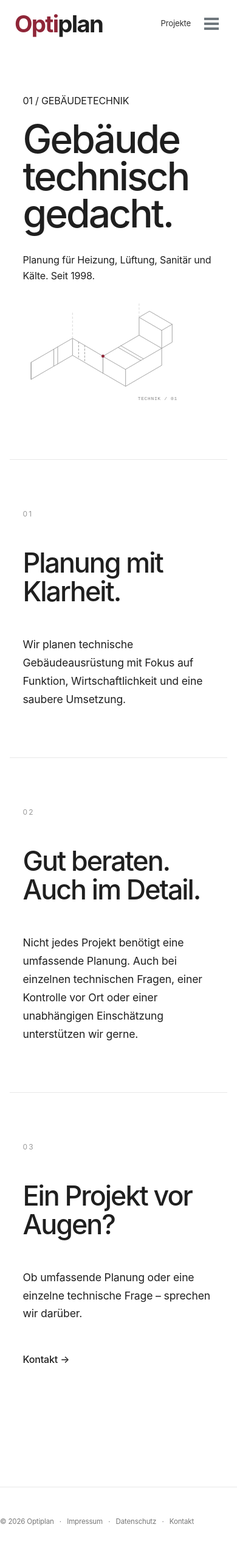
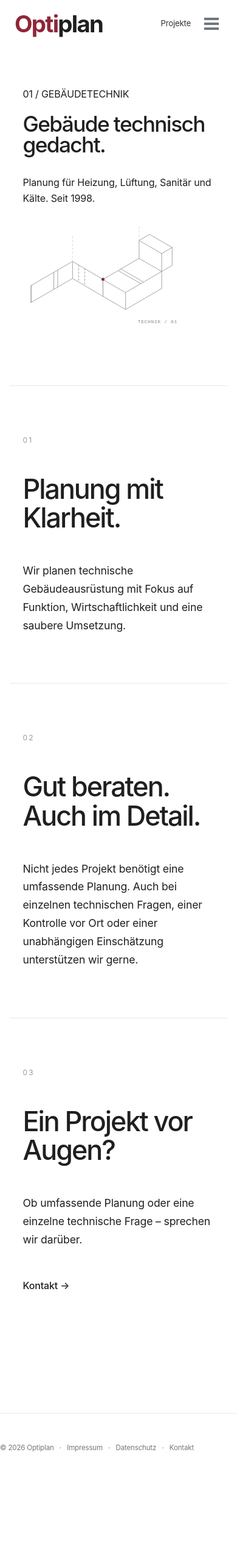
Before and after one commit to gryphiusodenhobler/www.optiplan.at, a Jekyll site: the page built from index.md, in a window 390 px wide. Shown: the whole page at 61% size. Built offline with Jekyll 4.4.1, drawn with Linux system fonts in a browser that asks for light colours; cached includes are drawn as plain includes; after the commit the page ends 2447 px from its top, so only the background shows below that.

Commit message:
Update optiplan.scss

```diff
--- a/_sass/optiplan.scss
+++ b/_sass/optiplan.scss
@@ -791,3 +791,23 @@ body {
 .services-intro .services-kicker {
   margin-bottom: 2rem;
 }
+@media (max-width: 768px) {
+  .hero-section.optiplan-hero {
+    min-height: auto;
+    padding: 4rem 0 5rem;
+  }
+
+  .optiplan-hero .hero-inner.optiplan-hero-grid {
+    grid-template-columns: minmax(0, 1fr);
+    gap: 2.5rem;
+  }
+
+  .optiplan-hero .optiplan-hero-copy h1 {
+    font-size: clamp(2.2rem, 8vw, 3rem);
+  }
+
+  .optiplan-hero-art {
+    max-width: 440px;
+    margin: 0 auto;
+  }
+}
```
